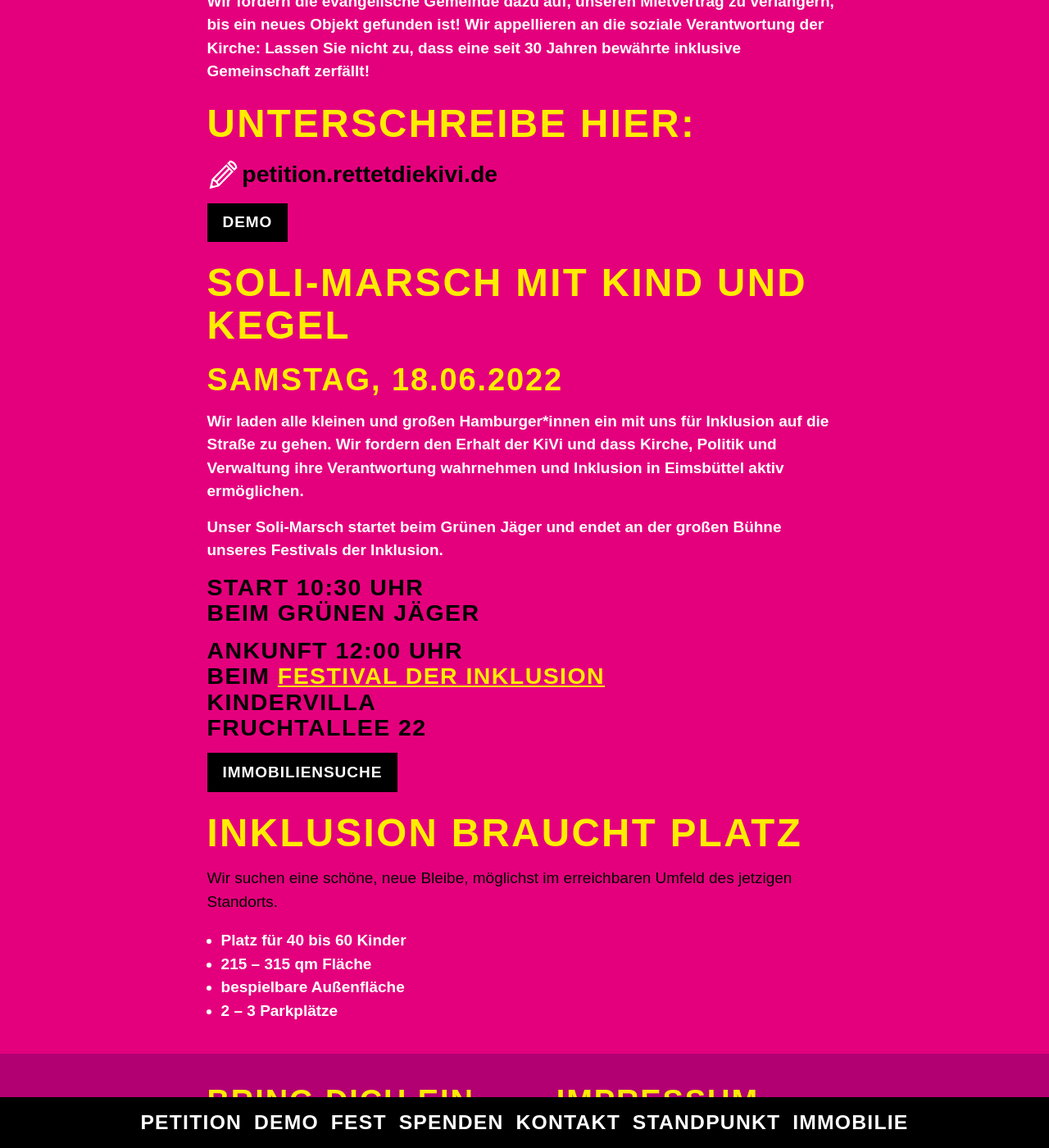
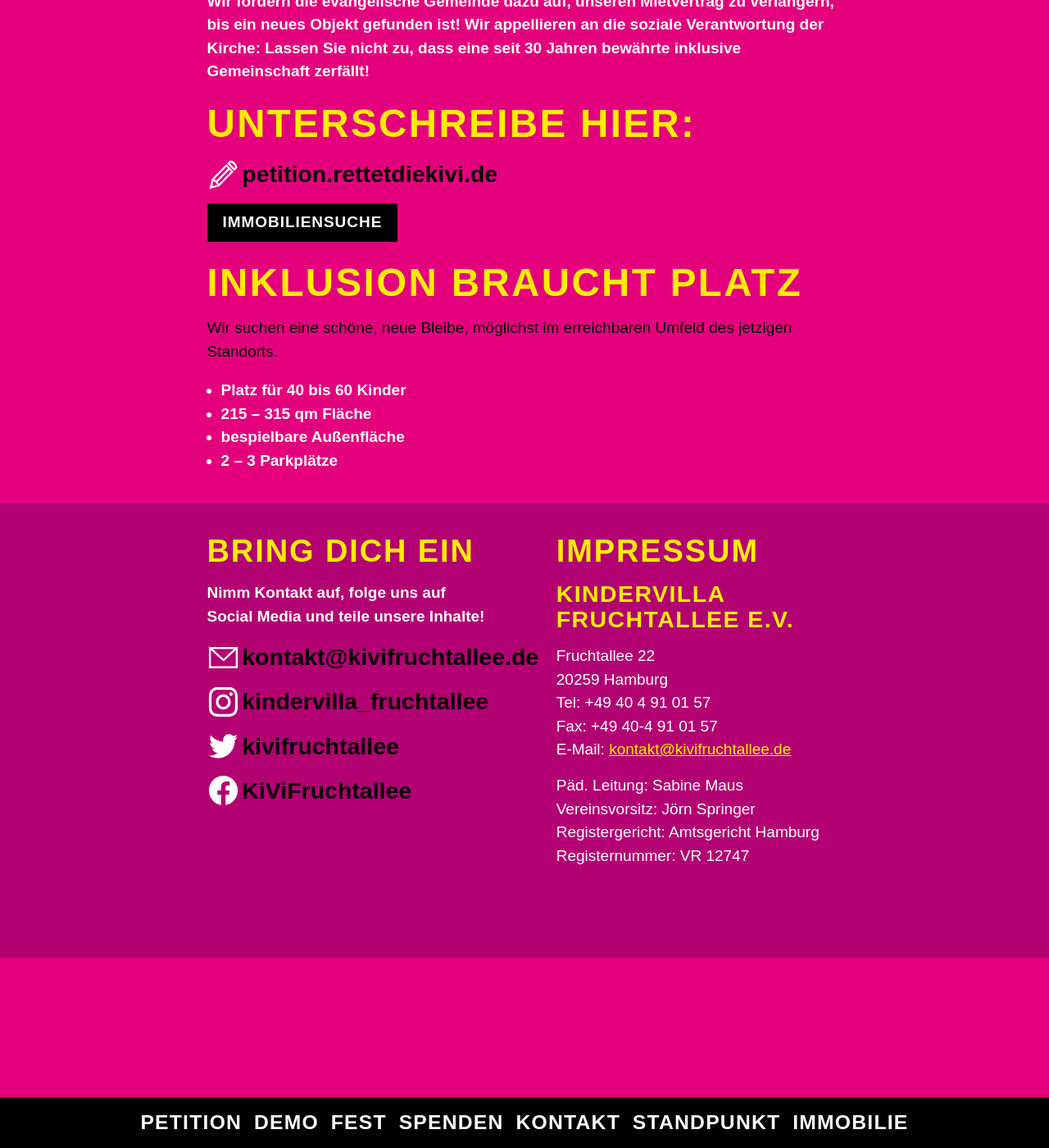
Before and after one commit to JoachimTillessen/rettetdiekivi, a Jekyll site: the page built from index.md, in a window 1280 px wide and 1400 px high, scrolled down 3217 px. Shown: the whole window at 82% size. Built offline with Jekyll 4.4.1, drawn with Linux system fonts in a browser that asks for light colours; some web fonts are replaced.

```diff
--- a/_layouts/default.html
+++ b/_layouts/default.html
@@ -20,7 +20,7 @@
     <meta name="theme-color" content="#b20072">
     <meta content="width=device-width, initial-scale=1" name="viewport">
     <link rel="stylesheet" href="https://use.typekit.net/kor6eez.css">
-    <link href="stylesheets/rdk.css" rel="stylesheet" type="text/css">
+    <link href="/stylesheets/rdk.css" rel="stylesheet" type="text/css">
 </head>
 <body>
 <header class="main-header content-flow">
@@ -35,19 +35,19 @@
             <h3 id="kontakt">Bring Dich ein</h3>
             <p class="p-important">Nimm Kontakt auf, folge uns auf Social Media und teile unsere Inhalte!</p>
             <a href="mailto:kontakt@kivifruchtallee.de" class="profile">
-                <img src="images/mail.svg" alt="Briefumschlag">
+                <img src="/images/mail.svg" alt="Briefumschlag">
                 kontakt@kivifruchtallee.de
             </a>
             <a href="https://www.instagram.com/kindervilla_fruchtallee" class="profile" target="_blank">
-                <img src="images/instagram.svg" alt="Instagram">
+                <img src="/images/instagram.svg" alt="Instagram">
                 kindervilla_fruchtallee
             </a>
             <a href="https://www.twitter.com/kivifruchtallee" class="profile" target="_blank">
-                <img src="images/twitter.svg" alt="Twitter">
+                <img src="/images/twitter.svg" alt="Twitter">
                 kivifruchtallee
             </a>
             <a href="https://www.facebook.com/KiViFruchtallee" class="profile" target="_blank">
-                <img src="images/facebook.svg" alt="Facebook">
+                <img src="/images/facebook.svg" alt="Facebook">
                 KiViFruchtallee
             </a>
         </div>
@@ -80,8 +80,8 @@
 <nav class="main-nav">
     <ul>
         <li><a href="/#petition">Petition</a></li>
-        <li><a href="/#demo">Demo</a></li>
-        <li><a href="festival-der-inklusion.html">Fest</a></li>
+        <li><a href="/events/2022-11-05-lichter-fuer-inklusion.html">Demo</a></li>
+        <li><a href="/events/2022-06-18-festival-der-inklusion.html">Fest</a></li>
         <li><a href="https://www.betterplace.org/de/projects/103416-unsere-inklusions-kita-vor-dem-aus-wir-brauchen-eure-hilfe" target="_blank">Spenden</a></li>
         <li><a href="#kontakt">Kontakt</a></li>
         <li><a href="/#standpunkt">Standpunkt</a></li>
--- a/index.md
+++ b/index.md
@@ -68,35 +68,6 @@ Wir fordern die evangelische Gemeinde dazu auf, unseren Mietvertrag zu verlänge
 petition.rettetdiekivi.de
 </a>
 
-<span class="anchor__label" id="demo">Demo</span>
-
-## Soli-Marsch mit Kind und Kegel
-
-### Samstag, 18.06.2022
-
-<p class="p-important">
-Wir laden alle kleinen und großen Hamburger*innen ein mit uns für Inklusion auf die Straße zu gehen. Wir fordern den Erhalt der KiVi und dass Kirche, Politik und Verwaltung ihre Verantwortung wahrnehmen und Inklusion in Eimsbüttel aktiv ermöglichen.
-</p>
-
-<p class="p-important">
-Unser Soli-Marsch startet beim Grünen Jäger und endet an der großen Bühne unseres Festivals der Inklusion.
-</p>
-
-<h4>
-<span class="headline-black">Start 10:30 Uhr</span>
-<br/>
-<span class="headline-black">Beim Grünen Jäger</span>
-</h4>
-<h4>
-<span class="headline-black">Ankunft 12:00 Uhr</span>
-<br/>
-<span class="headline-black">Beim <a href="festival-der-inklusion.md">Festival der Inklusion</a></span>
-<br/>
-<span class="headline-black">Kindervilla</span>
-<br/>
-<span class="headline-black">Fruchtallee 22</span>
- </h4>
-
 <span class="anchor__label" id="immobiliensuche">Immobiliensuche</span>
 
 ## Inklusion braucht Platz
```
Also changed, not shown: events/2022-06-18-festival-der-inklusion.md (renamed from festival-der-inklusion.md, +2 -3 lines), events/2022-06-18-soli-marsch.md (added, +42 -0 lines), events/2022-11-05-lichter-fuer-inklusion.md (added, +39 -0 lines).
